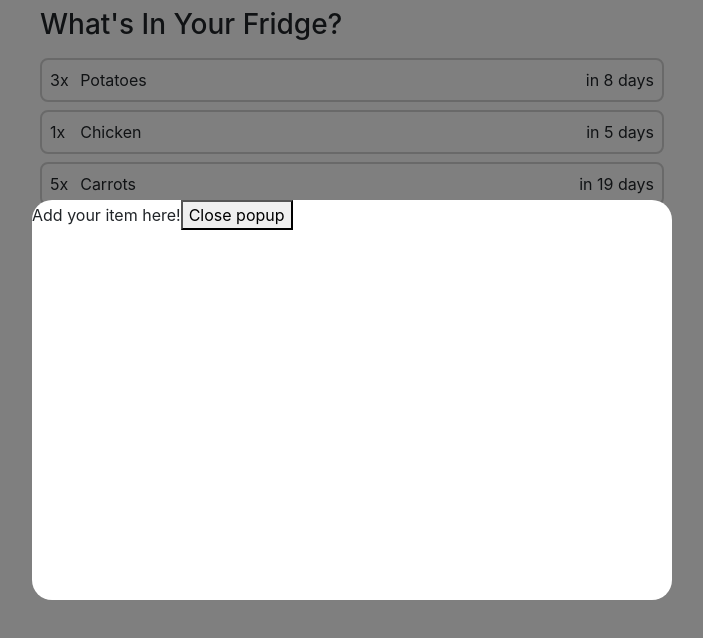
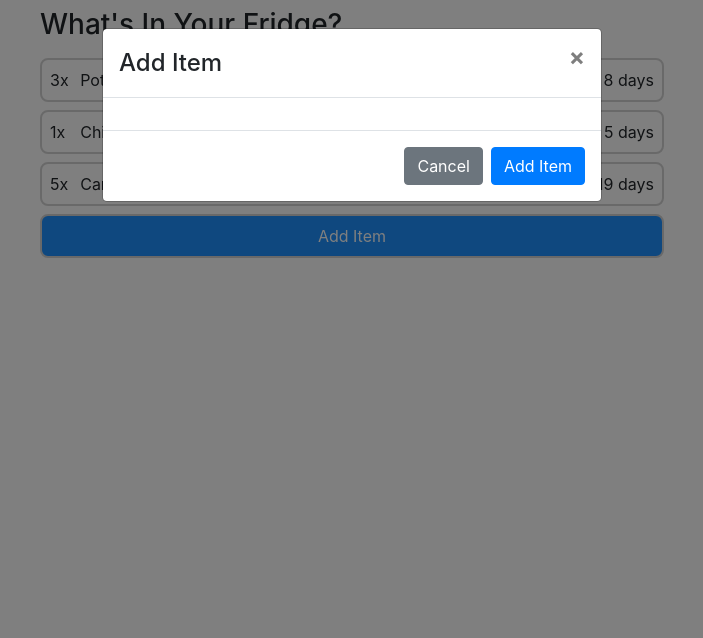
Before and after one commit to tedbennett/fridgy, a React (Create React App) app: page / in a window 1280 px wide. Both pictures are taken after a click on the element "Add Item". Shown: the top 638 px of the page, without its empty margins (288-991 px from the left). Built offline with nearby package versions, Linux system fonts and the light colour scheme.

Commit message:
Add bootstrap modal, add components folder

```diff
--- a/src/AddItemPopup.js
+++ /dev/null
@@ -1,40 +0,0 @@
-import React, { Component } from "react";
-import styled from "styled-components";
-
-const PopupBackground = styled.div`
-    position: fixed;
-    width: 100%;
-    height: 100%;
-    top: 0;
-    left: 0;
-    right: 0;
-    bottom: 0;
-    margin: auto;
-    background-color: rgba(0, 0, 0, 0.5);
-`;
-
-const PopupBody = styled.div`
-    position: absolute;
-    left: 25%;
-    right: 25%;
-    top: 25%;
-    bottom: 25%;
-    margin: auto;
-    border-radius: 20px;
-    background: white;
-`;
-
-export class AddItemPopup extends Component {
-    render() {
-        return (
-            <PopupBackground>
-                <PopupBody>
-                    Add your item here!
-                    <button onClick={this.props.closePopup}>Close popup</button>
-                </PopupBody>
-            </PopupBackground>
-        );
-    }
-}
-
-export default AddItemPopup;
--- a/src/App.js
+++ b/src/App.js
@@ -1,21 +1,22 @@
 import React, { Component } from "react";
-import "@atlaskit/css-reset";
-import FridgeList from "./FridgeList";
+import FridgeList from "./components/FridgeList";
 import initialData from "./initial-data";
-import AddItemPopup from "./AddItemPopup";
+import AddItemModal from "./components/AddItemModal";
 
 class App extends Component {
     state = { items: initialData, showPopup: false };
 
     togglePopup = () => {
+        console.log(this.state.showPopup);
         this.setState({
             showPopup: !this.state.showPopup,
         });
     };
 
-    onAddItem = (newItem) => {
+    addItem = (newItem) => {
         this.setState((prevState) => ({
             items: [...prevState.items, newItem],
+            showPopup: !this.state.showPopup,
         }));
     };
 
@@ -27,7 +28,7 @@ class App extends Component {
                     togglePopup={this.togglePopup}
                 />
                 {this.state.showPopup ? (
-                    <AddItemPopup closePopup={this.togglePopup.bind(this)} />
+                    <AddItemModal addItem = {this.addItem.bind(this)} closePopup={this.togglePopup.bind(this)} />
                 ) : null}
             </div>
         );
--- /dev/null
+++ b/src/components/AddItemModal.js
@@ -0,0 +1,47 @@
+import React, { Component } from "react";
+import styled from "styled-components";
+import { Modal, Button } from "react-bootstrap";
+import moment from "moment";
+
+const ModalBackground = styled.div`
+    position: fixed;
+    width: 100%;
+    height: 100%;
+    top: 0;
+    left: 0;
+    right: 0;
+    bottom: 0;
+    margin: auto;
+    background-color: rgba(0, 0, 0, 0.5);
+`;
+
+const newItem = {
+    id: 4,
+    title: 'Beef',
+    quantity: 3,
+    expiry: moment("2020-04-30")
+}
+
+
+export class AddItemModal extends Component {
+    render() {
+        return (
+            <ModalBackground>
+                <Modal.Dialog>
+                    <Modal.Header closeButton onClick={this.props.closePopup} >
+                        <Modal.Title>Add Item</Modal.Title>
+                    </Modal.Header>
+
+                    <Modal.Body></Modal.Body>
+
+                    <Modal.Footer>
+                        <Button onClick={this.props.closePopup} variant="secondary">Cancel</Button>
+                        <Button onClick={this.props.addItem.bind(this, newItem)} variant="primary">Add Item</Button>
+                    </Modal.Footer>
+                </Modal.Dialog>
+            </ModalBackground>
+        );
+    }
+}
+
+export default AddItemModal;
```
Also changed, not shown: src/components/AddItemButton.js (renamed from src/AddItemButton.js), src/components/FridgeItem.js (renamed from src/FridgeItem.js), src/components/FridgeList.js (renamed from src/FridgeList.js).
